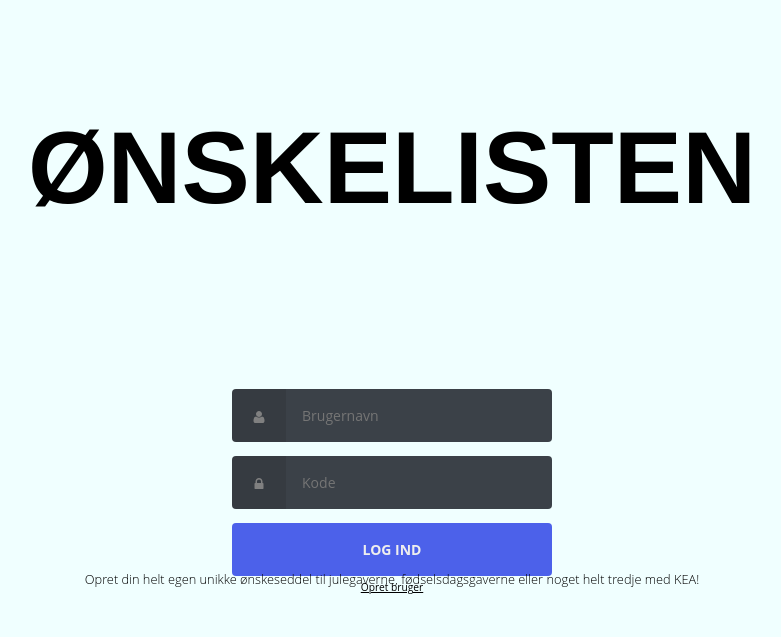
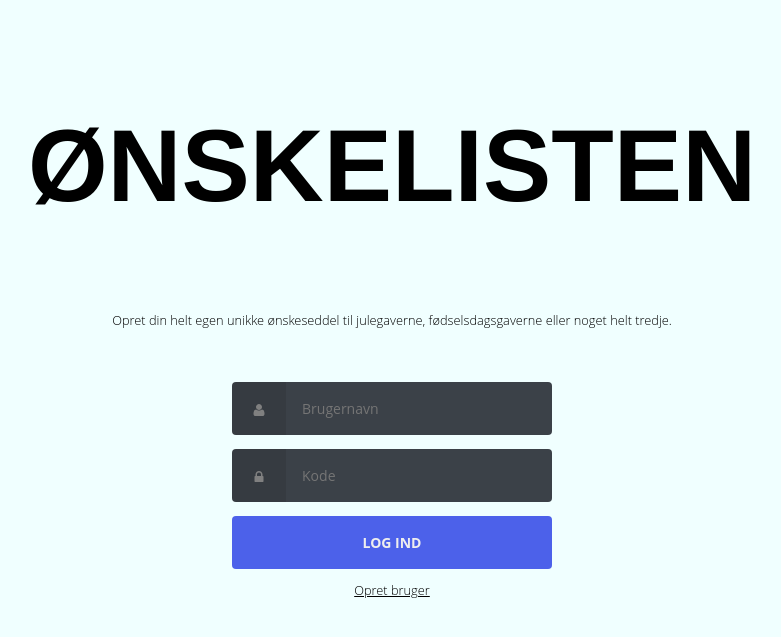
Before and after one commit to Battals/Full-stack-projekt, a Spring app: template src/main/resources/templates/indexBattal.html in a window 1280 px wide. Shown: the top 637 px of the page, without its empty margins (248-1029 px from the left). Run offline with Thymeleaf, Linux system fonts and the light colour scheme; the template is opened without the code that fills it, so the values that code supplies are empty.

Commit message:
Vi håber at det fungerer nu

```diff
--- a/src/main/resources/static/styleBattal.css
+++ b/src/main/resources/static/styleBattal.css
@@ -25,7 +25,6 @@
 }
 .cutitle{
     text-align: center;
-    margin-top: 40%;
     font-size: 1vw;
     font-weight: lighter;
     color: black;
@@ -37,6 +36,13 @@
     text-align: center;
     font-size: 8vw;
     color: black;
+}
+
+p a {
+    position: relative;
+    bottom: 3.5vw;
+    font-size: 1vw;
+    font-weight: lighter;
 }
 
 
@@ -248,10 +254,10 @@ input[type="submit"] {
 
 /* modules/text.css */
 
-p {
+p a {
     position: relative;
-    bottom: 4vw;
-    font-size: 0.8vw;
+    bottom: 3.5vw;
+    font-size: 1vw;
 }
 
 .text--center {
--- a/src/main/resources/templates/indexBattal.html
+++ b/src/main/resources/templates/indexBattal.html
@@ -13,7 +13,7 @@
 <body class="align">
 <div class="title-container">
     <h1 class="title1">ØNSKELISTEN</h1>
-    <h2 class="title">Opret din helt egen unikke ønskeseddel til julegaverne, fødselsdagsgaverne eller noget helt tredje med KEA!</h2>
+    <h2 class="cutitle">Opret din helt egen unikke ønskeseddel til julegaverne, fødselsdagsgaverne eller noget helt tredje.</h2>
 
 </div>
 
```
